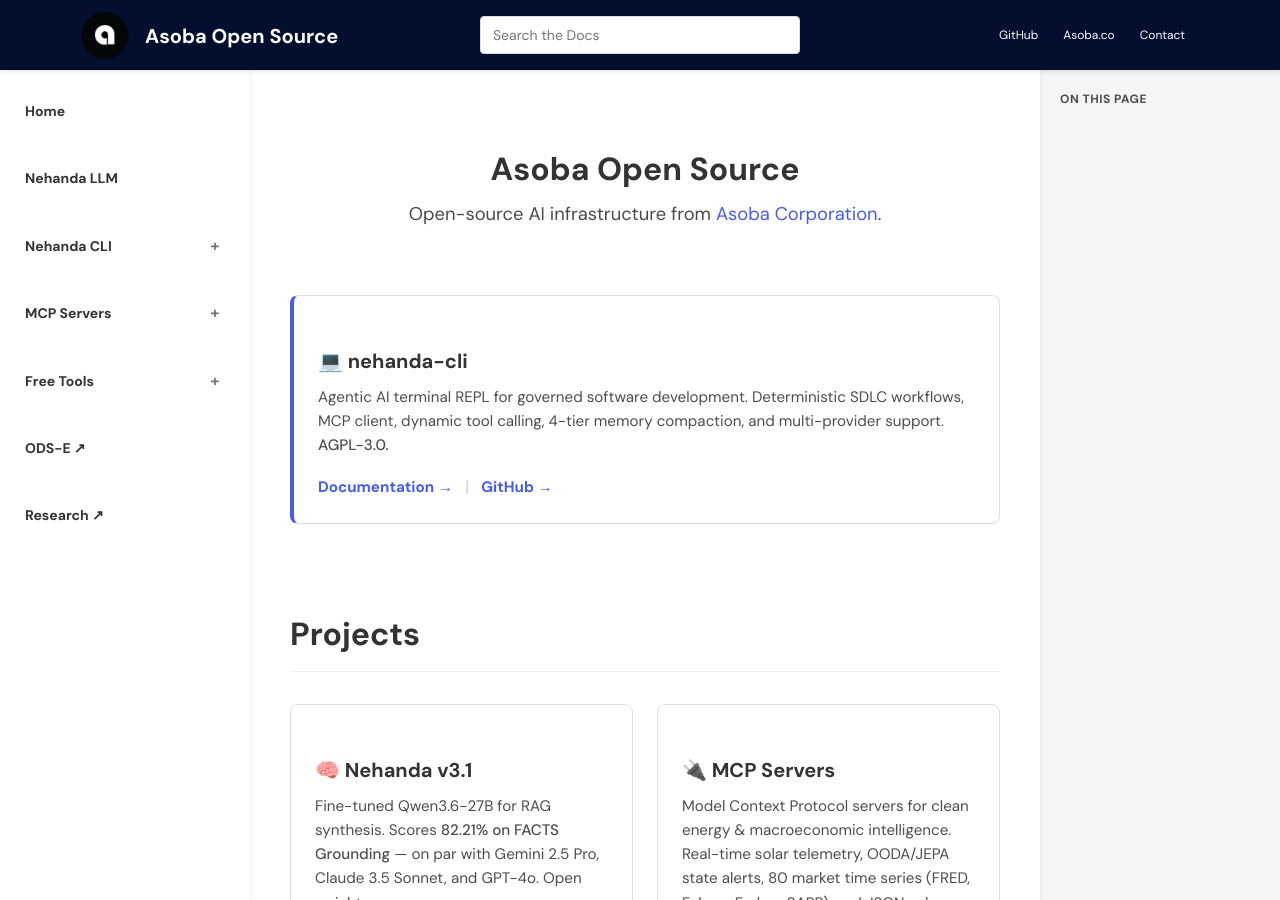
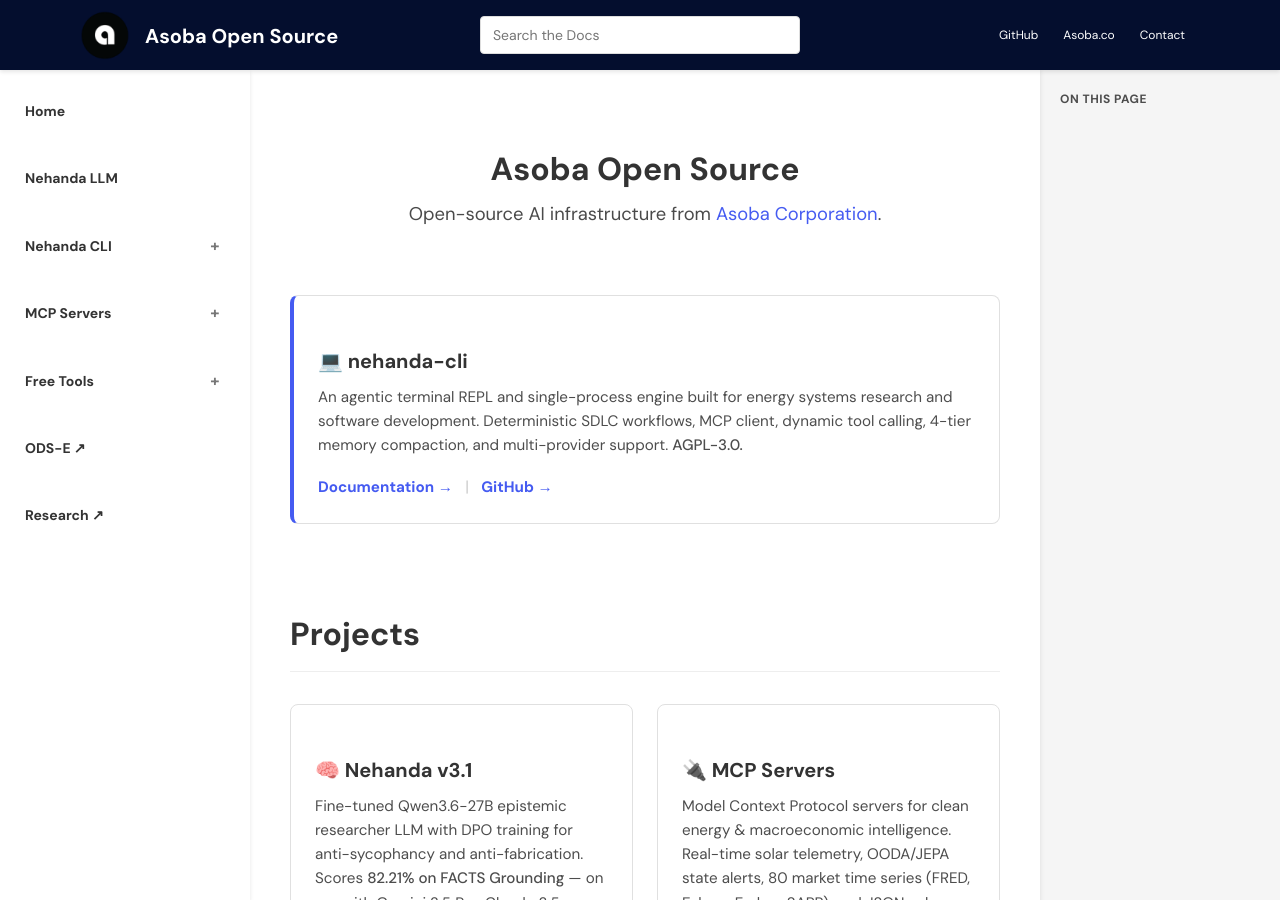
Before and after one commit to AsobaCloud/asobacode.github.io, a Jekyll site: the page built from index.md, in a window 1280 px wide and 900 px high. Built offline with Jekyll 4.4.1, drawn with Linux system fonts in a browser that asks for light colours; a script that is not in the unit is left out.

Commit message:
docs: update index copy — nehanda-cli EMS framing, Nehanda v3.1 description

```diff
--- a/index.md
+++ b/index.md
@@ -14,7 +14,7 @@ layout: default
 <div class="section-cards" style="margin-bottom: 48px;">
   <div class="section-card" style="border-left: 4px solid #455BF1;">
     <h3>💻 nehanda-cli</h3>
-    <p>Agentic AI terminal REPL for governed software development. Deterministic SDLC workflows, MCP client, dynamic tool calling, 4-tier memory compaction, and multi-provider support. <strong>AGPL-3.0.</strong></p>
+    <p>An agentic terminal REPL and single-process engine built for energy systems research and software development. Deterministic SDLC workflows, MCP client, dynamic tool calling, 4-tier memory compaction, and multi-provider support. <strong>AGPL-3.0.</strong></p>
     <a href="/nehanda-cli" class="section-link">Documentation →</a>
     <span style="margin: 0 8px; color: #ccc;">|</span>
     <a href="https://github.com/AsobaCloud/nehanda-cli" class="section-link" target="_blank">GitHub →</a>
@@ -28,7 +28,7 @@ layout: default
 
     <div class="section-card">
       <h3>🧠 Nehanda v3.1</h3>
-      <p>Fine-tuned Qwen3.6-27B for RAG synthesis. Scores <strong>82.21% on FACTS Grounding</strong> — on par with Gemini 2.5 Pro, Claude 3.5 Sonnet, and GPT-4o. Open weights.</p>
+      <p>Fine-tuned Qwen3.6-27B epistemic researcher LLM with DPO training for anti-sycophancy and anti-fabrication. Scores <strong>82.21% on FACTS Grounding</strong> — on par with Gemini 2.5 Pro, Claude 3.5 Sonnet, and GPT-4o. Open weights.</p>
       <a href="/nehanda-model" class="section-link">Learn more →</a>
     </div>
 
```
